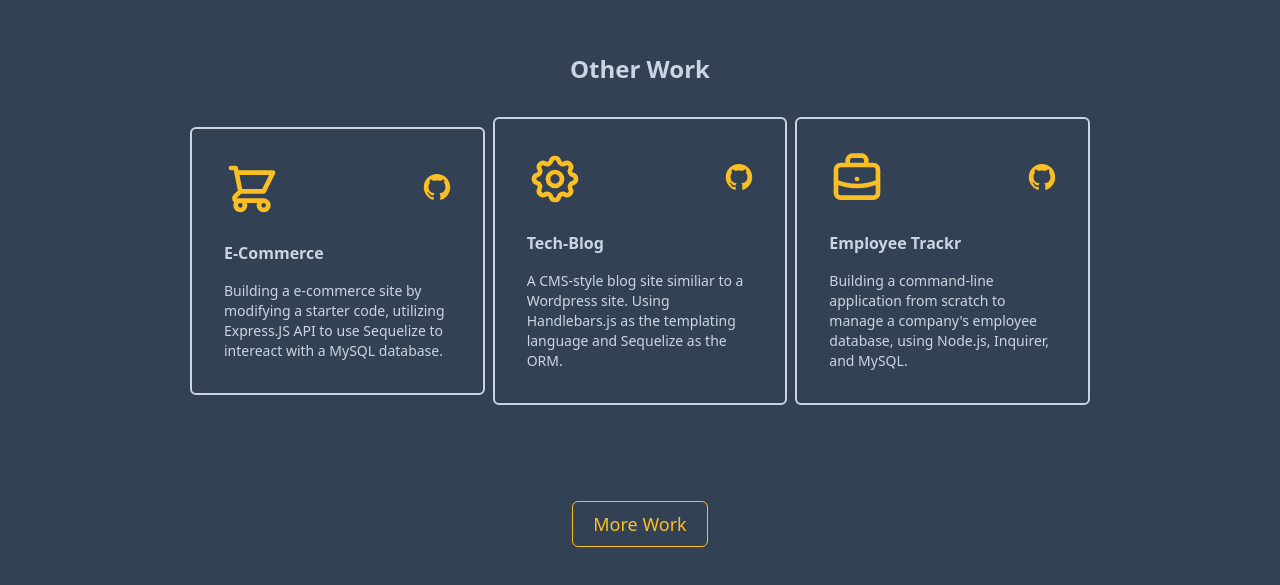
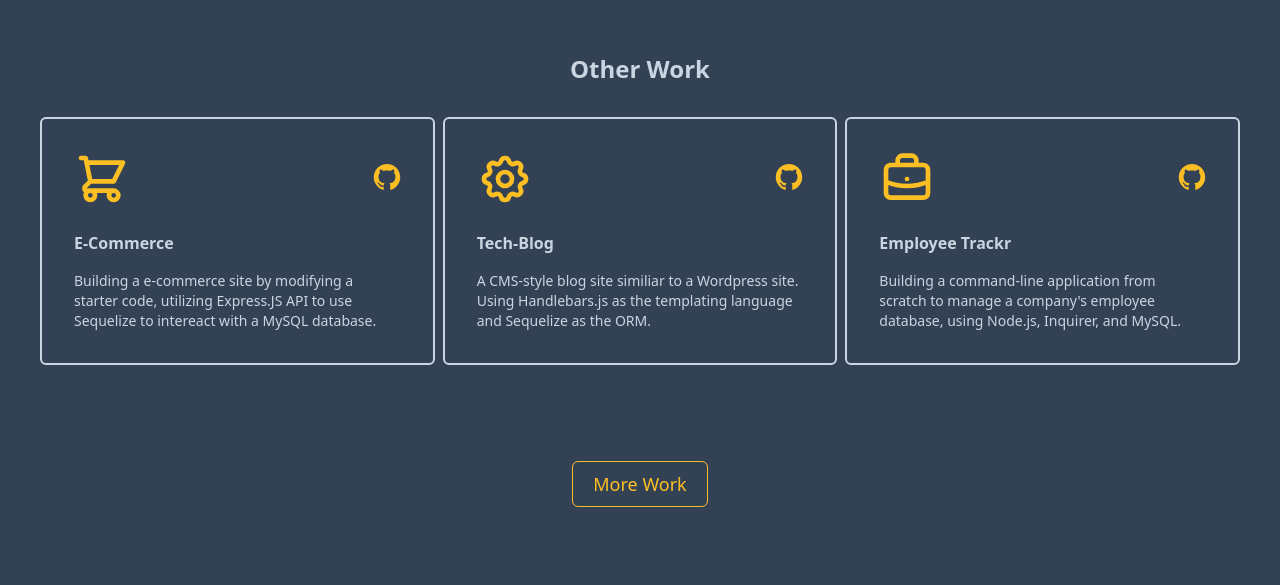
Before and after one commit to latommyla/My-Portfolio, a website: page docs/index.html in a window 1280 px wide. Shown: the part 2543-3128 px from the top of the page. Drawn offline with Linux system fonts and the light colour scheme.

Commit message:
width update

```diff
--- a/docs/index.html
+++ b/docs/index.html
@@ -183,7 +183,7 @@
         </div>
       </div>
     </div>
-    <div class="mt-14 m-auto w-4/5 md:w-3/4 font-heebo text-slate-300">
+    <div class="mt-14 m-auto w-4/5 md:max-w-screen-2xl font-heebo text-slate-300">
       <h2 class="text-center text-xl sm:text-xl md:text-2xl font-bold mb-8"> Other Work </h2>
       <div class="grid grid-cols-1 sm:grid-cols-1 md:grid-cols-3 gap-y-6 md:gap-x-2 md:max-w-screen-2xl">
         <div class="m-auto border border-2 h-fit p-4 border-slate-300 rounded-md transition transform hover:-translate-y-2 hover:border-amber-400 duration-300">
```
